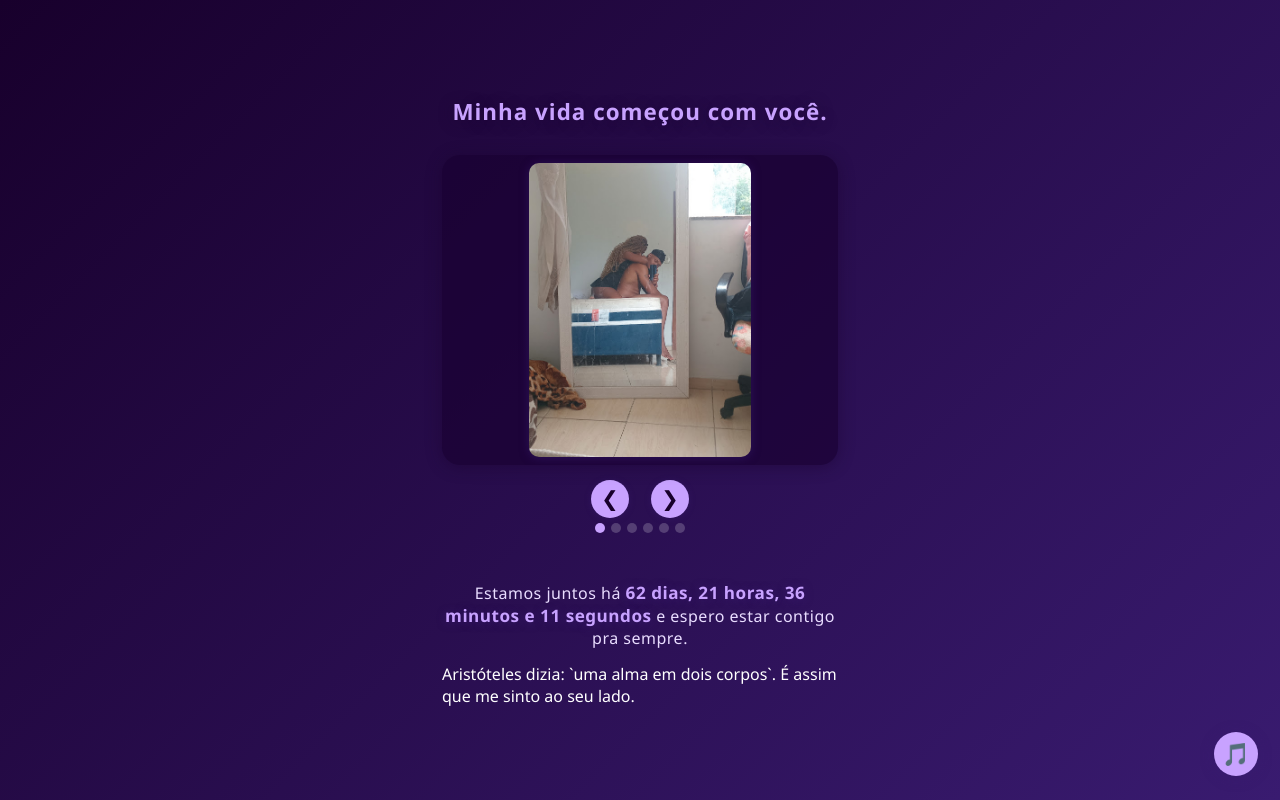
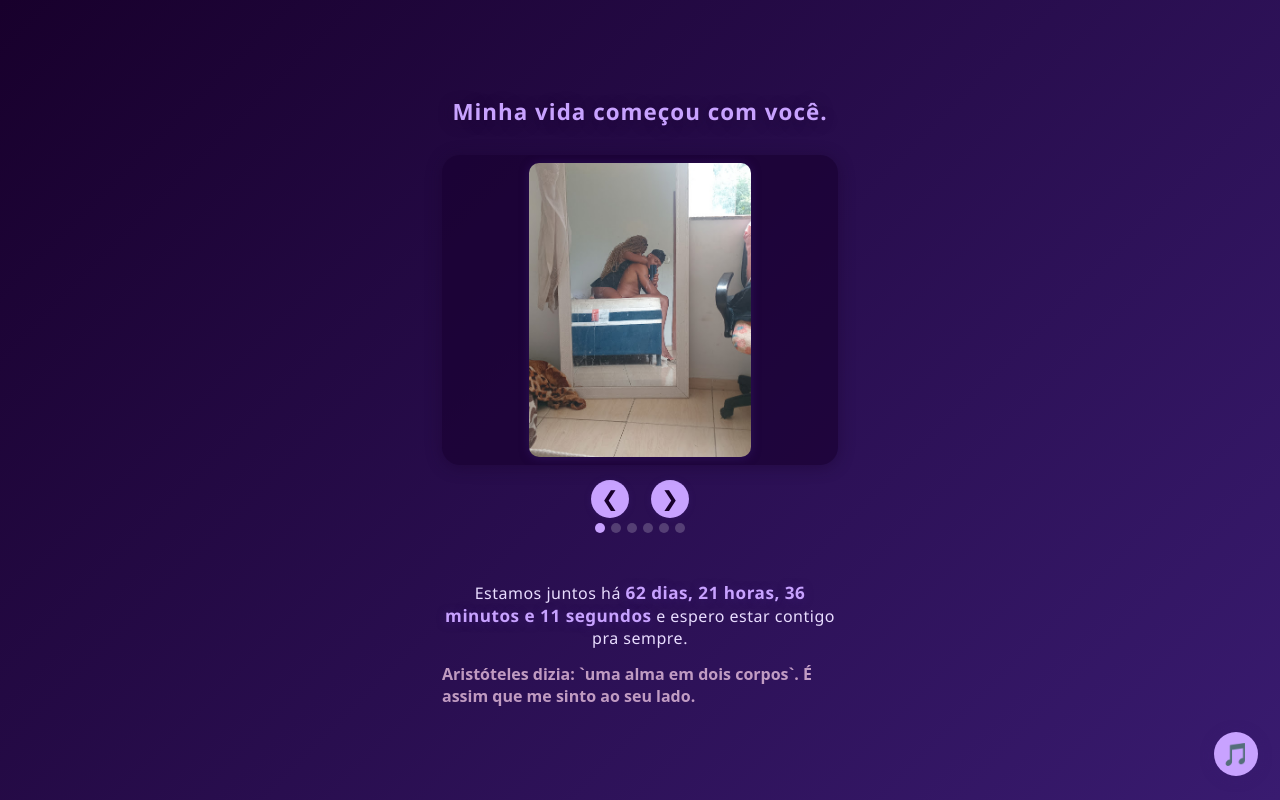
Before and after one commit to brnrdgp-tech/namoro, a website: page index.html in a window 1280 px wide. Drawn offline with Linux system fonts and the light colour scheme.

Commit message:
Update style.css

```diff
--- a/style.css
+++ b/style.css
@@ -200,3 +200,11 @@ body {
     0% { transform: scale(1); }
     100% { transform: scale(1.25); filter: drop-shadow(0 0 16px #c8a2ffcc);}
 }
+@import url('https://fonts.googleapis.com/css2?family=Pacifico&family=Poppins:wght@400;600;800&display=swap');
+
+#imagemTexto {
+    opacity: 0.7;
+    font-family: 'Poppins', system-ui, -apple-system, "Segoe UI", Roboto, "Helvetica Neue", Arial, sans-serif;
+    font-weight: 600;
+    color: #ffd6f0;
+}
```
